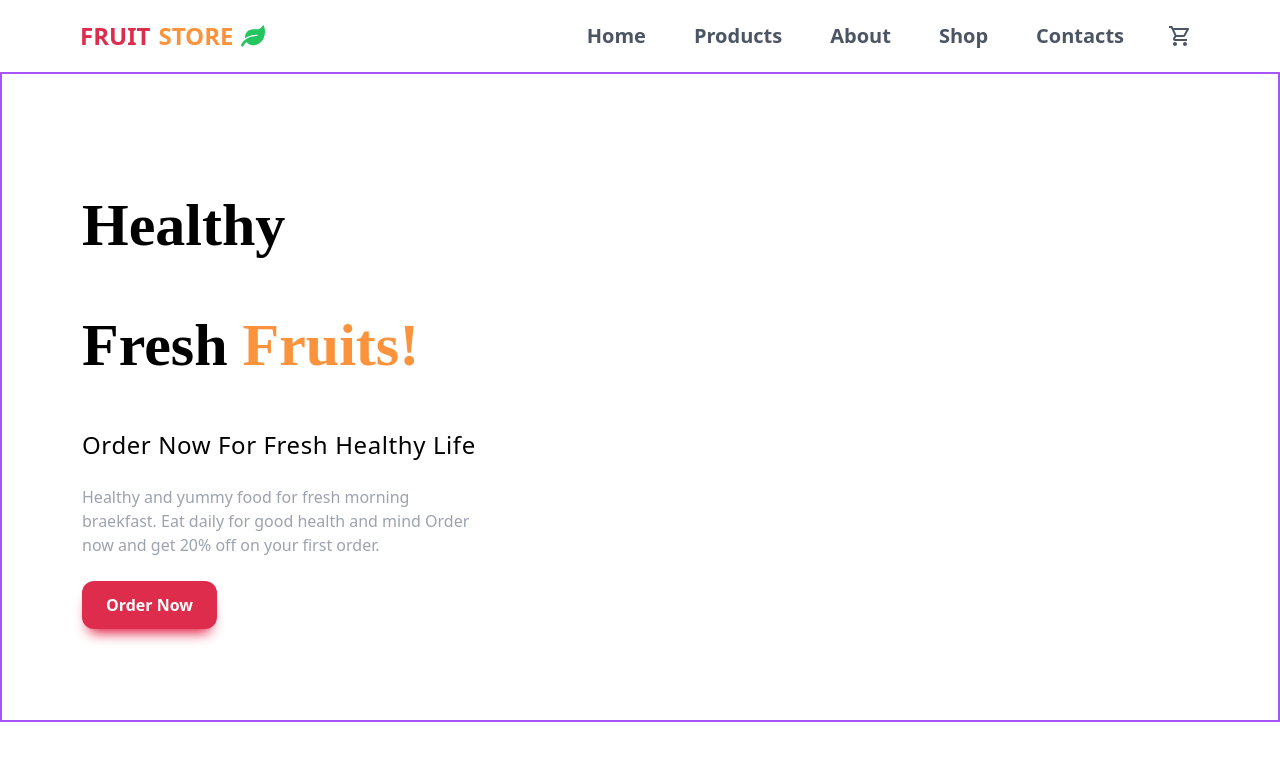
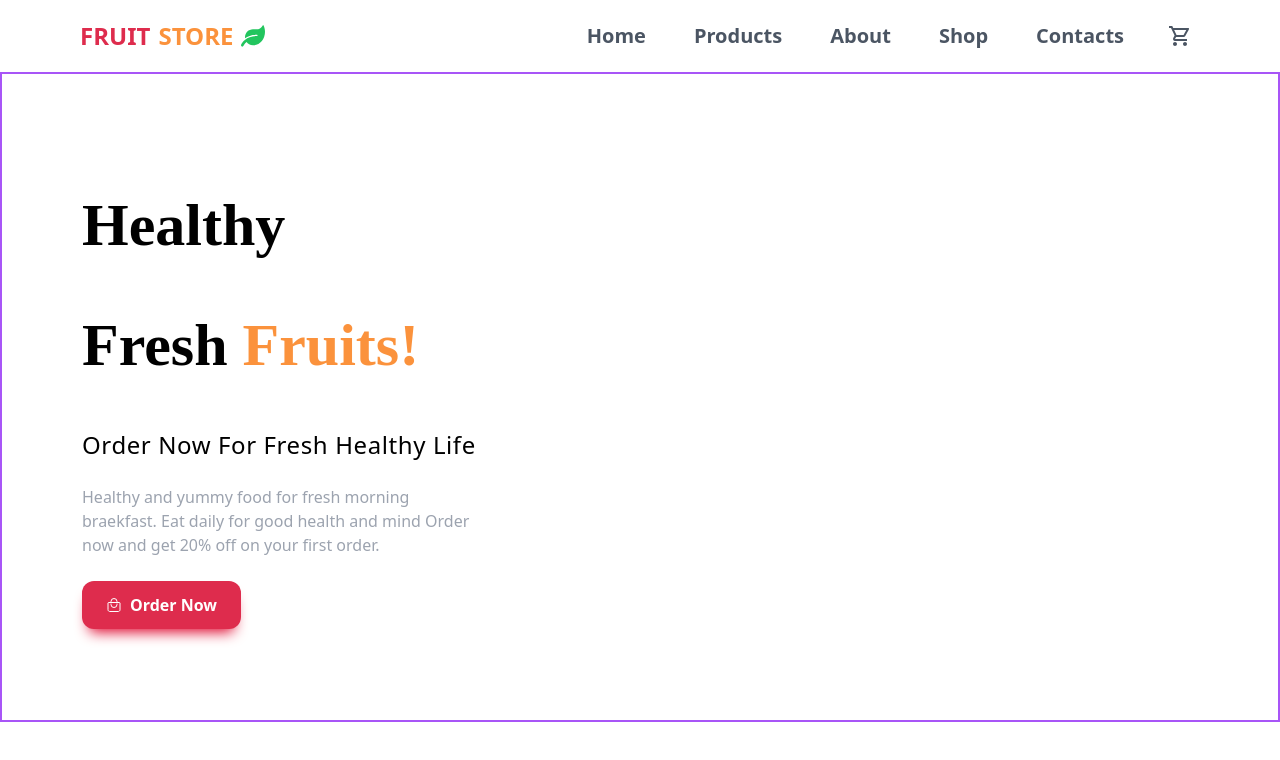
Before and after one commit to septianadip17/slicing-exercise-part5, a React (Vite) app: page / in a window 1280 px wide. Shown: the top 760 px of the page. Built offline with nearby package versions, Linux system fonts and the light colour scheme; a web font is replaced by a local one.

Commit message:
bag icon into button

```diff
--- a/src/components/Hero/Hero.jsx
+++ b/src/components/Hero/Hero.jsx
@@ -1,4 +1,5 @@
 import React from "react";
+import { IoBagHandleOutline } from "react-icons/io5";
 
 const Hero = () => {
   return (
@@ -22,7 +23,12 @@ const Hero = () => {
             </p>
             {/* Button section */}
             <div className="flex justify-center md:justify-start">
-              <button className="primary-btn">Order Now</button>
+              <button className="primary-btn flex items-center gap-2">
+                <span>
+                  <IoBagHandleOutline />
+                </span>
+                Order Now
+              </button>
             </div>
           </div>
         </div>
```
